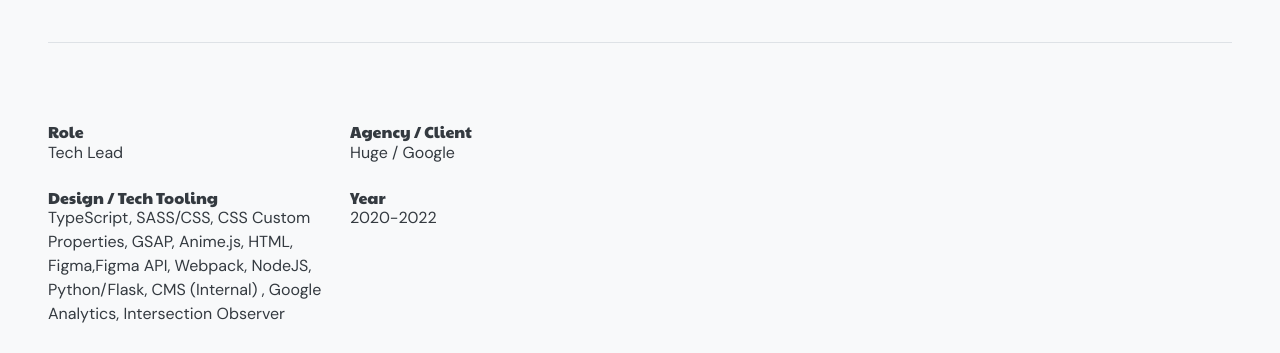
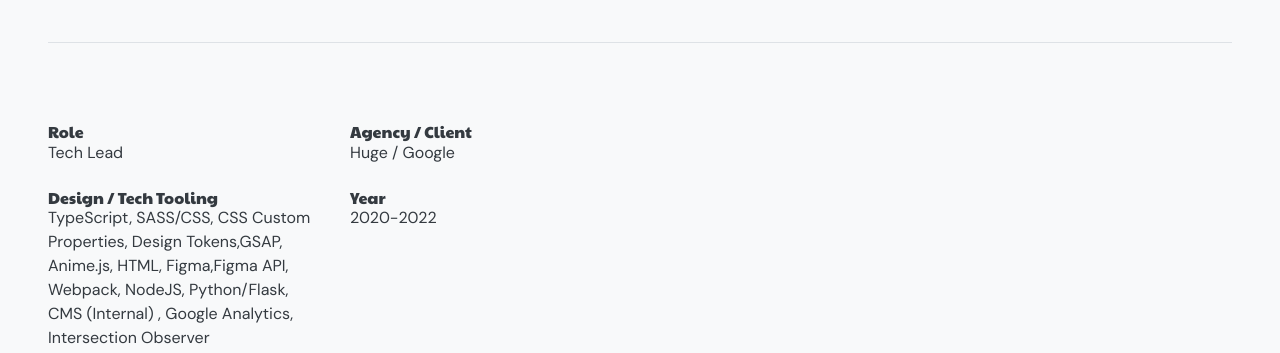
Before and after one commit to thisIsTheWei/design-engineer-portfolio, an Astro site: page /work/chrome-enterprise-redesign in a window 1280 px wide. Shown: the part 599-952 px from the top of the page. Built offline with nearby package versions, Linux system fonts and the light colour scheme; Astro itself is replaced by a stand-in of ours.

Commit message:
- Content Updates

```diff
--- a/src/content/work/chrome-enterprise-redesign.mdx
+++ b/src/content/work/chrome-enterprise-redesign.mdx
@@ -29,7 +29,7 @@
 <InfoTextColumns data={{
     ROLE: "Tech Lead" ,
     COMPANY: "Huge / Google" ,
-    TOOL: "TypeScript, SASS/CSS, CSS Custom Properties, GSAP, Anime.js, HTML, Figma,Figma API, Webpack, NodeJS,  Python/Flask, CMS (Internal) , Google Analytics, Intersection Observer",
+    TOOL: "TypeScript, SASS/CSS, CSS Custom Properties, Design Tokens,GSAP, Anime.js, HTML, Figma,Figma API, Webpack, NodeJS,  Python/Flask, CMS (Internal) , Google Analytics, Intersection Observer",
     YEAR: "2020-2022",
   }}
 />
```
